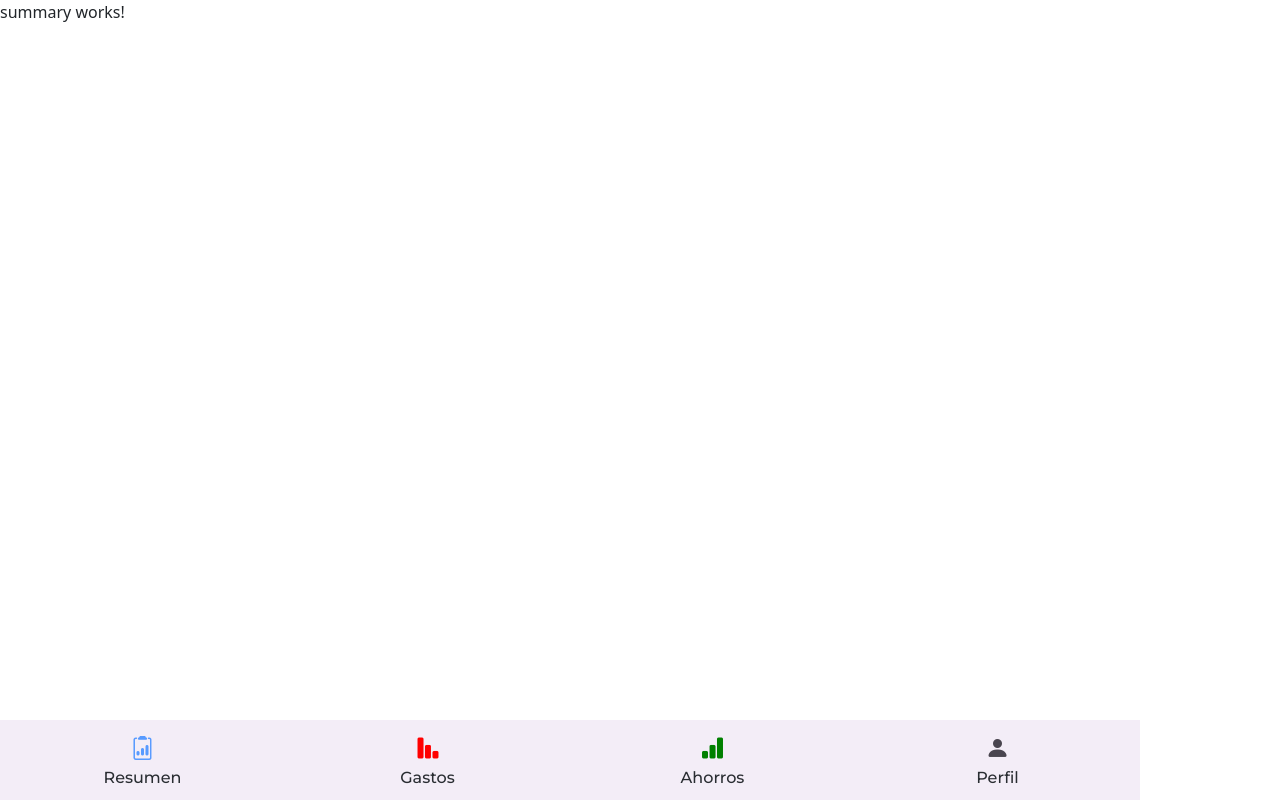
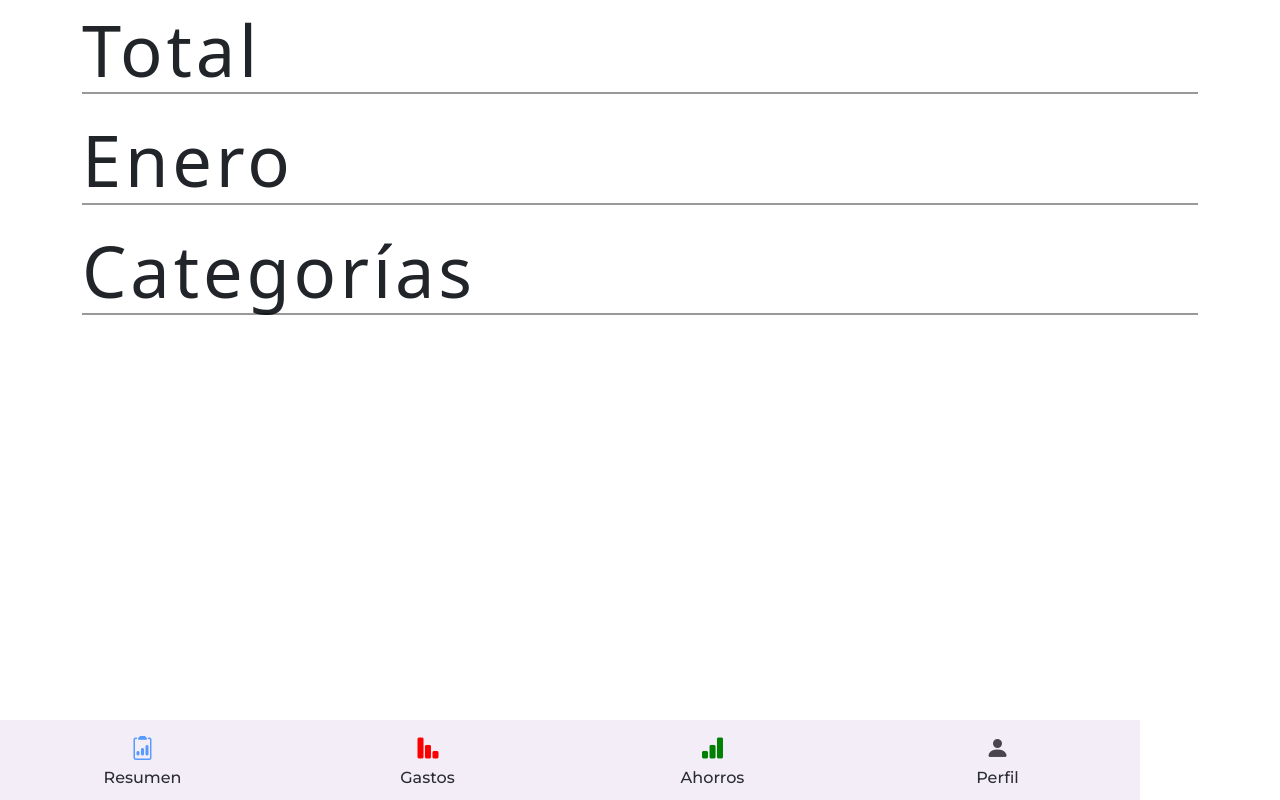
Before and after one commit to RobertoCarrera/MyTique, an Angular app: page /resumen in a window 1280 px wide. Built offline with nearby package versions, Linux system fonts and the light colour scheme.

Commit message:
Summary changes

```diff
--- a/src/app/components/summary/summary.component.html
+++ b/src/app/components/summary/summary.component.html
@@ -1 +1,13 @@
-<p>summary works!</p>
+<div class="container">
+    <div class="row center_it">
+        <div class="col-12 p-0">
+            <app-header [title] = "total_title"></app-header>
+        </div>
+        <div class="col-12 p-0">
+            <app-header [title] = "month_title"></app-header>
+        </div>
+        <div class="col-12 p-0">
+            <app-header [title] = "categories_title"></app-header>
+        </div>
+    </div>
+</div>
--- a/src/app/components/summary/summary.component.ts
+++ b/src/app/components/summary/summary.component.ts
@@ -7,4 +7,7 @@ import { Component } from '@angular/core';
 })
 export class SummaryComponent {
 
+  total_title: string = 'Total';
+  month_title: string = 'Enero';
+  categories_title: string = 'Categorías';
 }
```
